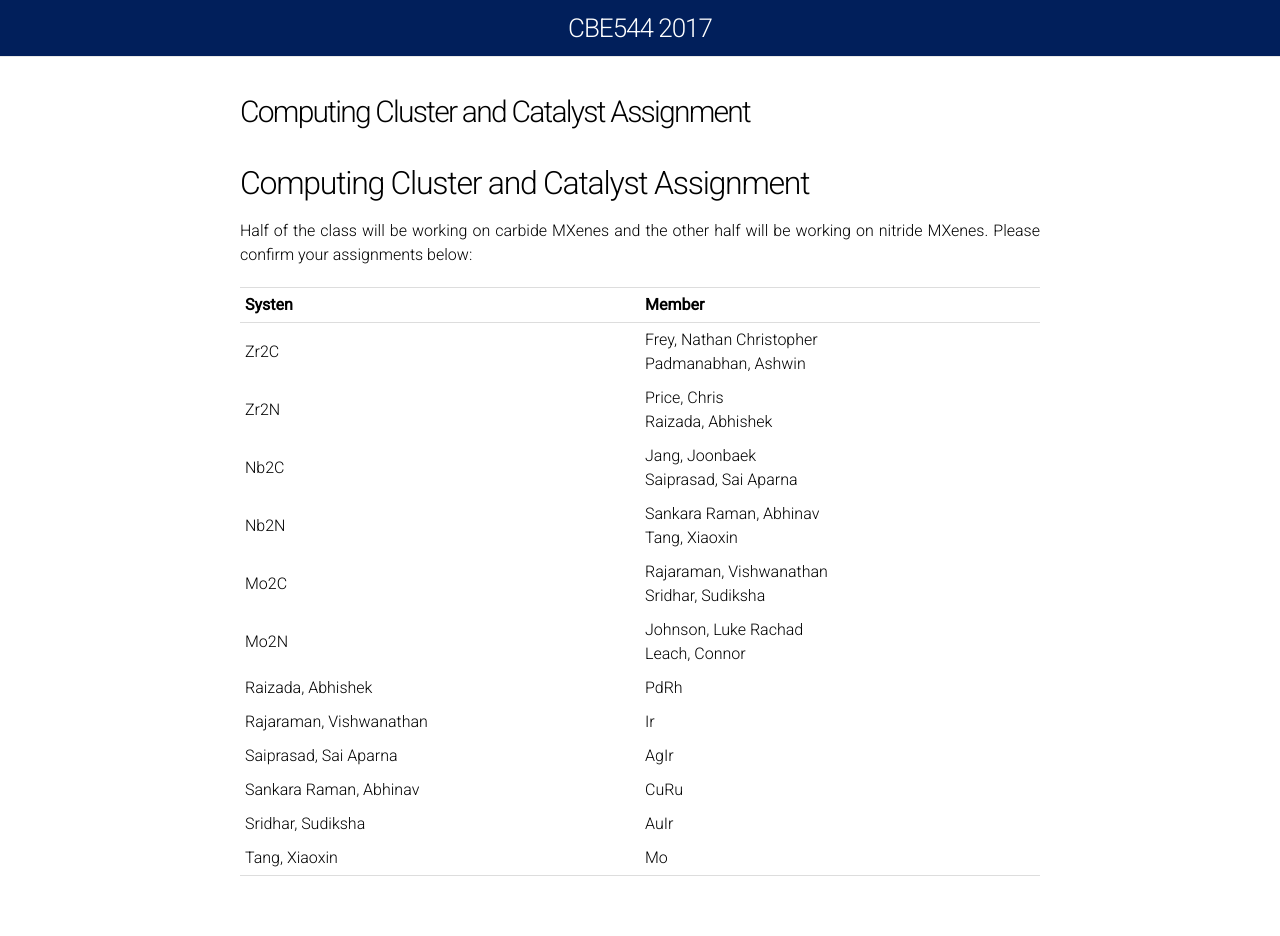
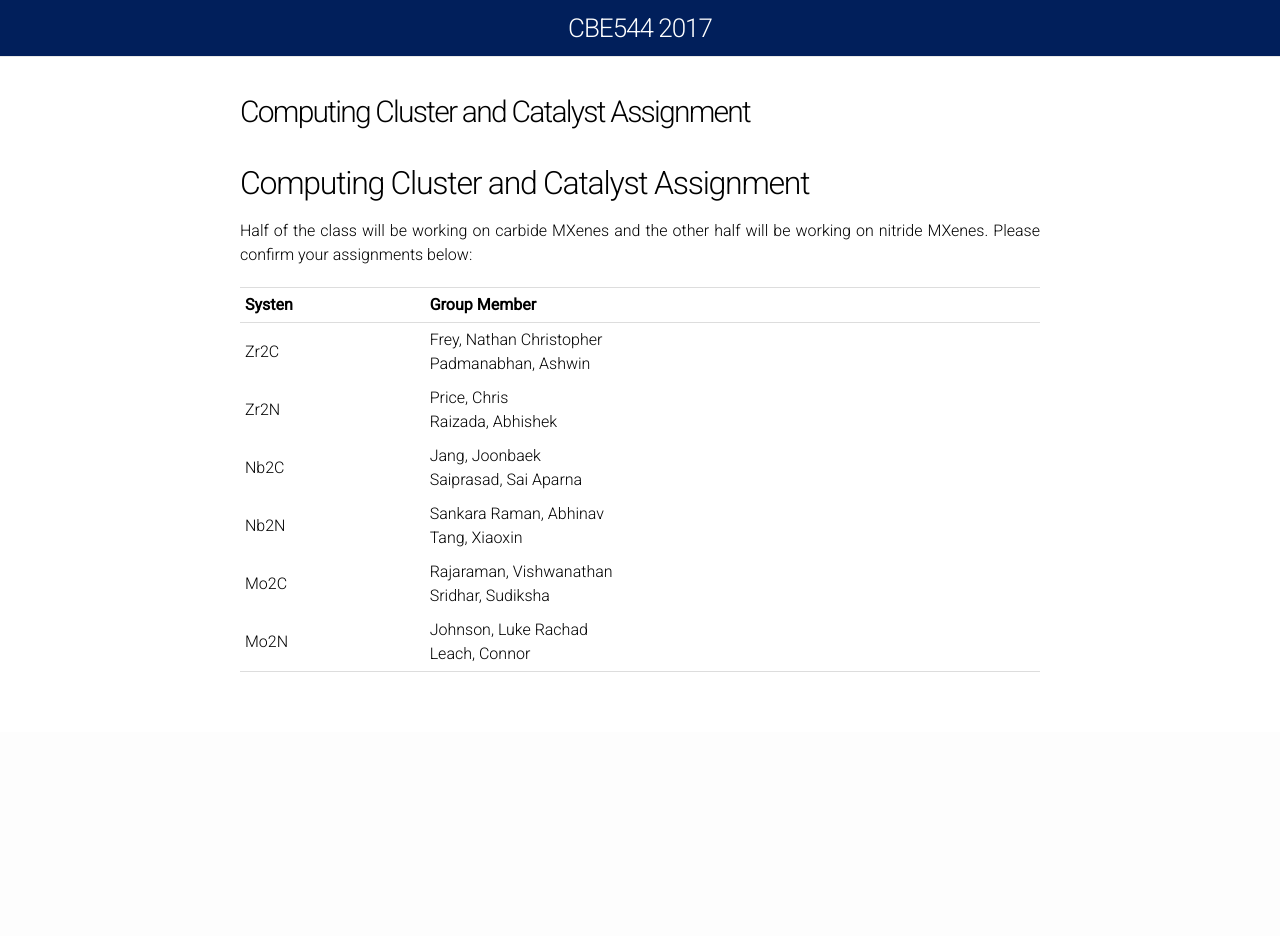
Before and after one commit to vojale/CBE544-2018.github.io, a Jekyll site: the page built from ProjectAssignments.md, in a window 1280 px wide. Built offline with Jekyll 4.4.1, drawn with Linux system fonts in a browser that asks for light colours; our own code applies the rules of GitHub Pages for plain Markdown files; after the commit the page ends 900 px from its top, so only the background shows below that.

Commit message:
Update ProjectAssignments.md

```diff
--- a/ProjectAssignments.md
+++ b/ProjectAssignments.md
@@ -40,7 +40,7 @@ table#t01 th    {
 <table>
 <tr>
     <th>Systen</th>
-    <th>Member</th>
+    <th>Group Member</th>
 </tr>
 <tr>
     <td>Zr2C</td>
@@ -67,34 +67,10 @@ table#t01 th    {
     <td>Rajaraman, Vishwanathan <br>
     Sridhar, Sudiksha </td>
 </tr>
-<tr>
+<tr class="last">
     <td>Mo2N</td>
     <td>Johnson, Luke Rachad<br>
     Leach, Connor</td>
 </tr>
-<tr>
-    <td>Raizada, Abhishek </td>
-    <td>PdRh</td>
-</tr>
-<tr>
-    <td>Rajaraman, Vishwanathan </td>
-    <td>Ir</td>
-</tr>
-<tr>
-    <td>Saiprasad, Sai Aparna</td>
-    <td>AgIr</td>
-</tr>
-<tr>
-    <td>Sankara Raman, Abhinav </td>
-    <td>CuRu</td>
-</tr>
-<tr>
-    <td>Sridhar, Sudiksha </td>
-    <td>AuIr</td>
-</tr>
-<tr class="last">
-    <td>Tang, Xiaoxin </td>
-    <td>Mo</td>
-</tr>
 
 </table>
```
